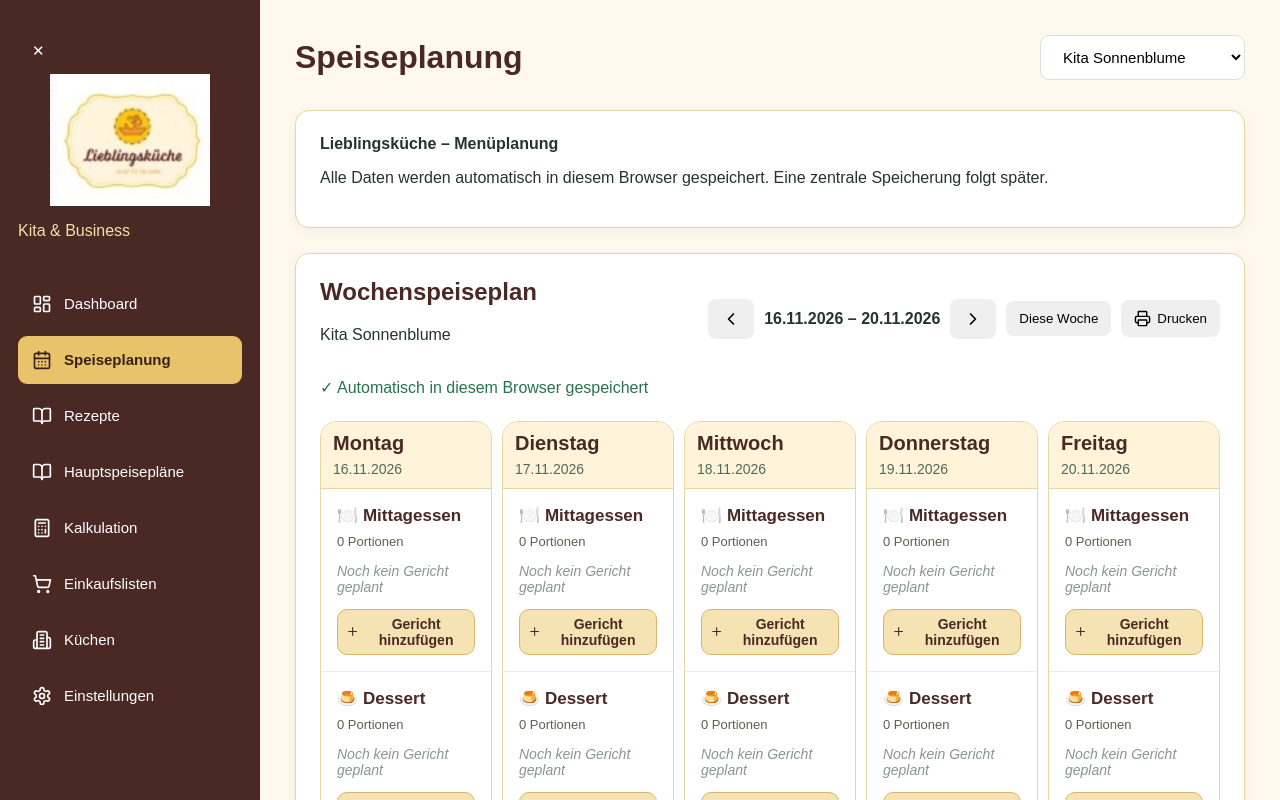
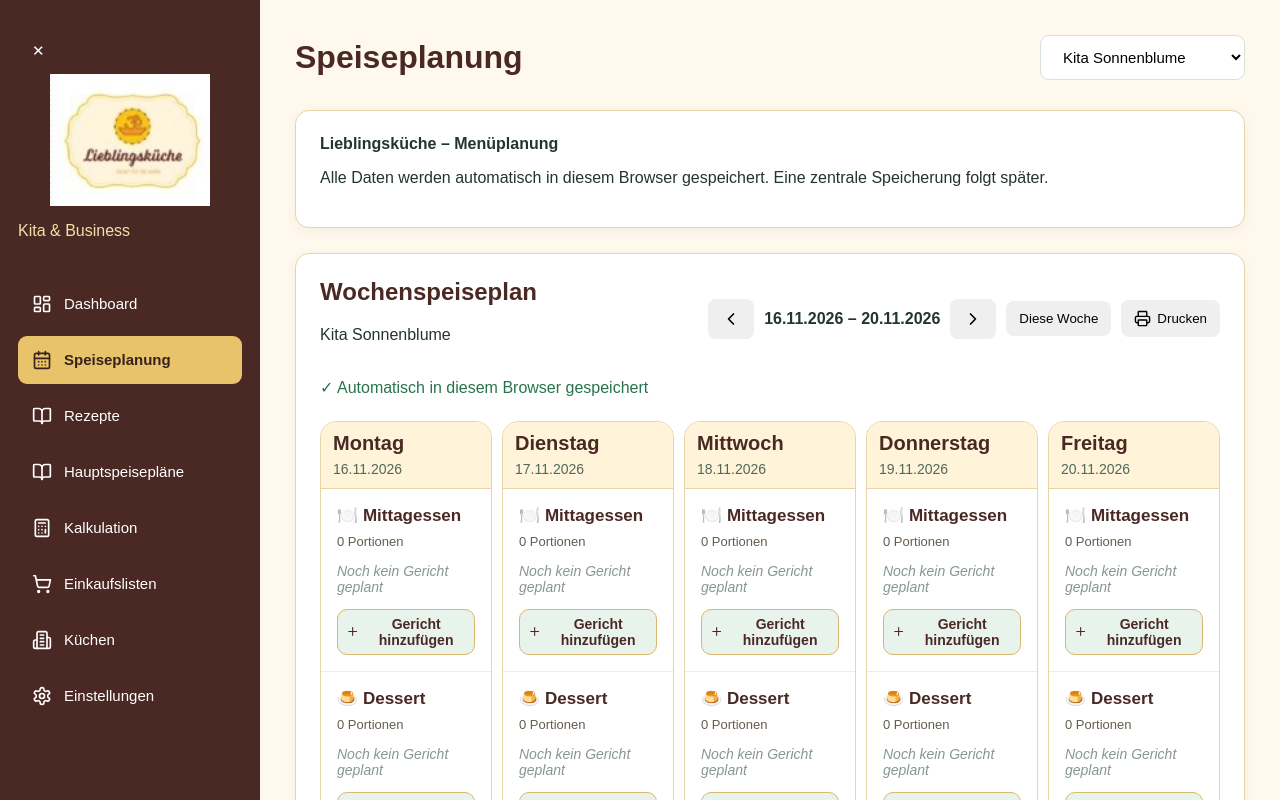
Before and after one commit to reitclub-lochau/Men-planer, a React (Vite) app: page / in a window 1280 px wide. Shown: the top 800 px of the page. Built offline with nearby package versions, Linux system fonts and the light colour scheme.

Commit message:
Change background color of add-meal-button

```diff
--- a/src/index.css
+++ b/src/index.css
@@ -777,7 +777,7 @@ h1, h2, h3 {
 /* Lieblingsküche – Gericht hinzufügen */
 
 .add-meal-button {
-  background: #F5E3B3;
+  background: #e8f3eb;
   color: #4A2925;
   border: 1px solid #D9B76C;
   border-radius: 10px;
```
